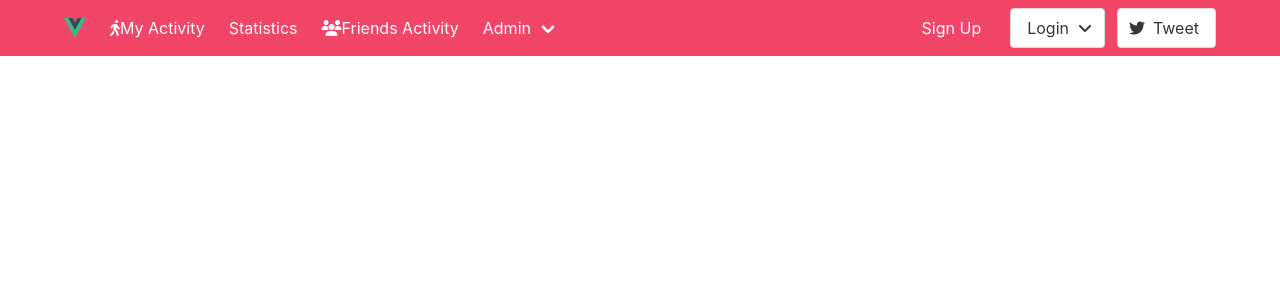
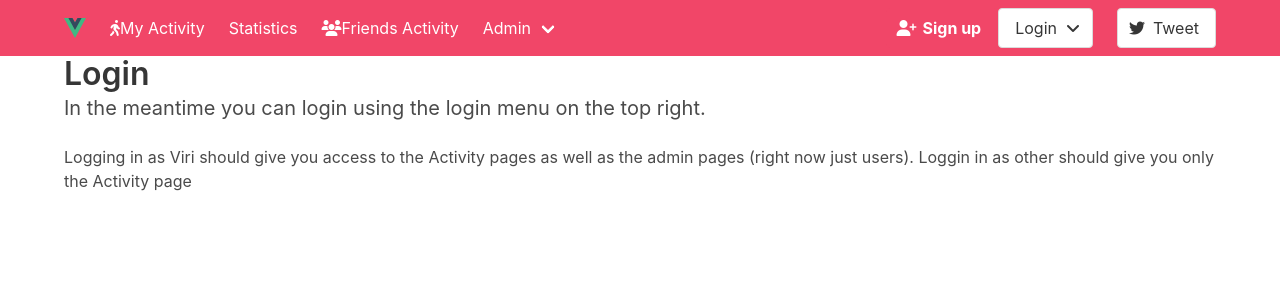
Before and after one commit to virimarinh/FitnessApp-2023, a Vue app in the folder client/: page /login in a window 1280 px wide. Shown: the top 300 px of the page. Built offline with nearby package versions, Linux system fonts and the light colour scheme.

Commit message:
added login/logout functionalities

```diff
--- /dev/null
+++ b/client/src/components/LoginBadge.vue
@@ -0,0 +1,37 @@
+<script setup lang="ts">
+import { ref } from 'vue';
+import { useSession, login, useLogout } from '@/model/session';
+
+const session = useSession();
+const logout = useLogout();
+
+function logout2() {
+    logout();
+}
+
+</script>
+
+<template>
+    <div class="navbar-item" v-if="session.user">
+        {{ session.user.name }}
+        (<a @click="logout2()">Logout</a>)
+    </div>
+    <div class="navbar-item" v-else>
+        <a class="button is-danger">
+            <span class="icon">
+                <i class="fas fa-user-plus"></i>
+            </span>
+            <strong>Sign up</strong>
+        </a>
+        <a class="button" @click="login">
+            <span>Login</span>
+            <span class="icon">
+                <i class="fas fa-angle-down" aria-hidden="true"></i>
+            </span>
+        </a>
+    </div>
+</template>
+
+<style scoped>
+
+</style>
--- a/client/src/components/NavBar.vue
+++ b/client/src/components/NavBar.vue
@@ -1,5 +1,6 @@
 <script setup lang="ts">
 import { RouterLink } from 'vue-router';
+import LoginBadge from './LoginBadge.vue';
     const isMenuActive = false;
 </script>
 
@@ -7,7 +8,7 @@ import { RouterLink } from 'vue-router';
     <nav class="navbar is-danger">
         <div class="container">
         <div class="navbar-brand">
-          <a class="navbar-item" href="https://bulma.io">
+          <a class="navbar-item" href="">
 
             <img alt="Vue logo" class="logo" src="@/assets/logo.svg" width="22" height="22" />
           </a>
@@ -21,7 +22,7 @@ import { RouterLink } from 'vue-router';
         <div class="navbar-menu" :class="{ 'is-active': isMenuActive }">
           <div class="navbar-start">
 
-            <RouterLink to="/" class="navbar-item">
+            <RouterLink to="/activity" class="navbar-item">
               <i class="fa-solid fa-person-walking"></i>
                My Activity
             </RouterLink>
@@ -36,11 +37,11 @@ import { RouterLink } from 'vue-router';
 
 
             <div class="navbar-item has-dropdown is-hoverable">
-              <a class="navbar-link" href="https://bulma.io/documentation/overview/start/">
+              <a class="navbar-link" href="">
                 Admin
               </a>
               <div class="navbar-dropdown">
-                <a class="navbar-item" href="https://bulma.io/documentation/overview/start/">
+                <a class="navbar-item" href="">
                   Users
                 </a>
               </div>
@@ -48,21 +49,10 @@ import { RouterLink } from 'vue-router';
           </div>
 
           <div class="navbar-end">
+            <LoginBadge />
+
             <div class="navbar-item">
               <div class="field is-grouped">
-                <p class="control">
-                  <a class="button is-danger" href="">
-                    <span>Sign Up</span>
-                  </a>
-                </p>
-                <p class="control">
-                  <a class="button" href="">
-                    <span>Login</span>
-                    <span class="icon is-small">
-                      <i class="fas fa-angle-down" aria-hidden="true"></i>
-                    </span>
-                  </a>
-                </p>
                 <p class="control">
                   <a class="bd-tw-button button" data-social-network="Twitter" data-social-action="tweet" data-social-target="https://bulma.io" target="_blank" href="https://twitter.com/intent/tweet?text=Bulma: a modern CSS framework based on Flexbox&amp;hashtags=bulmaio&amp;url=https://bulma.io&amp;via=jgthms">
                     <span class="icon">
--- /dev/null
+++ b/client/src/model/session.ts
@@ -0,0 +1,35 @@
+import { reactive  } from "vue";
+import { useRouter } from "vue-router";
+
+const session = reactive({
+    user: null as User | null,
+})
+
+interface User {
+    id?: number;
+    name: string;
+    email?:string;
+    photo?: string;
+    token?: string;
+}
+
+export function useSession() {
+    return session;
+}
+
+export function login() {
+    session.user = {
+        name: "Viri Marin",
+    }
+}
+
+export function useLogout() {
+    const router = useRouter();
+
+    return function(){
+        console.log({router});
+        session.user = null;
+
+        router.push("/login");
+    }
+}
--- a/client/src/router/index.ts
+++ b/client/src/router/index.ts
@@ -1,14 +1,13 @@
-import { createRouter, createWebHistory } from 'vue-router'
-import HomeView from '../views/HomeView.vue'
+import { createRouter, createWebHistory, type NavigationGuardNext, type RouteLocationNormalized } from 'vue-router'
+import LoginVue from '@/views/Login.vue'
+import { useSession } from '@/model/session'
+import ActivityView from '../views/ActivityView.vue'
 
 const router = createRouter({
   history: createWebHistory(import.meta.env.BASE_URL),
   routes: [
-    {
-      path: '/',
-      name: 'home',
-      component: HomeView
-    },
+    { path: '/activity', name: 'activity', component: ActivityView},
+    { path: '/login', name: 'login', component: LoginVue},
     {
       path: '/about',
       name: 'about',
@@ -16,8 +15,18 @@ const router = createRouter({
       // this generates a separate chunk (About.[hash].js) for this route
       // which is lazy-loaded when the route is visited.
       component: () => import('../views/AboutView.vue')
-    }
+    },
+
   ]
 })
 
 export default router
+
+function secureRouter (to : RouteLocationNormalized, from: RouteLocationNormalized, next : NavigationGuardNext) {
+  const session = useSession();
+  if (session.user){
+    next()
+  } else {
+    next('/next')
+  }
+}
--- a/client/src/views/HomeView.vue
+++ b/client/src/views/ActivityView.vue
@@ -1,11 +1,11 @@
 <script setup lang="ts">
-
+import { ref } from 'vue';
 </script>
 
 <template>
   <main>
     <h1 class="title">
-      This is our home page
-    </h1>>
+      My Activity
+    </h1>
   </main>
 </template>
--- /dev/null
+++ b/client/src/views/Login.vue
@@ -0,0 +1,19 @@
+<script setup lang="ts">
+
+</script>
+
+<template>
+    <div>
+        <h1 class="title">
+            Login
+        </h1>
+        <h2 class="subtitle">
+            In the meantime you can login using the login menu on the top right.
+        </h2>
+        <p>
+            Logging in as Viri should give you access to the Activity pages
+            as well as the admin pages (right now just users).
+            Loggin in as other should give you only the Activity page
+        </p>
+    </div>
+</template>
```
Also changed, not shown: 1 other file (tests, documents, lock files or other folders).
